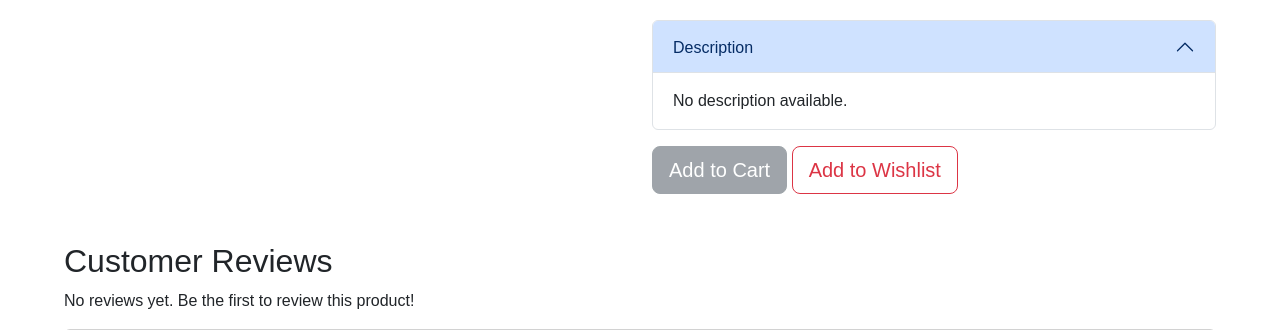
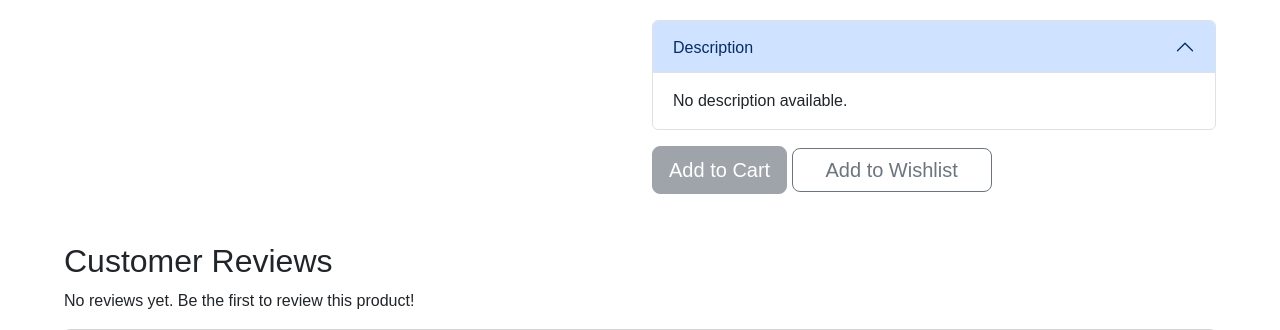
Before and after one commit to letridung07/online_estore_extreme, a Django app: template products/templates/products/product_detail.html in a window 1280 px wide. Shown: the part 275-605 px from the top of the page. Run offline with Django 5.2, Linux system fonts and the light colour scheme; the template is opened without the code that fills it, so the values that code supplies are empty; the visitor is signed in with stand-in values (Sample User, id 1); some libraries are stand-ins or nearby versions.

Commit message:
Refactor wishlist button styles and functionality for improved user experience

```diff
--- a/products/templates/products/product_detail.html
+++ b/products/templates/products/product_detail.html
@@ -55,9 +55,9 @@
                         <button class="btn btn-secondary btn-lg mt-3" disabled>Add to Cart</button>
                     {% endif %}
                     {% if user.is_authenticated %}
-                        <a href="{% url 'add_to_wishlist' product_id=product.id %}" class="btn btn-outline-danger btn-lg mt-3 wishlist-btn" data-product-id="{{ product.id }}" data-in-wishlist="{% if product_in_wishlist %}true{% else %}false{% endif %}">
+                        <a href="{% url 'add_to_wishlist' product_id=product.id %}" class="btn btn-outline-secondary btn-lg mt-3 wishlist-btn" data-product-id="{{ product.id }}" data-in-wishlist="{% if product_in_wishlist %}true{% else %}false{% endif %}">
                             <span class="wishlist-text">{% if product_in_wishlist %}Remove from Wishlist{% else %}Add to Wishlist{% endif %}</span>
-                            <span class="wishlist-icon" style="display: none;">{% if product_in_wishlist %}❌{% else %}✔️{% endif %}</span>
+                            <span class="wishlist-icon" style="display: none;">{% if product_in_wishlist %}{% else %}❤️{% endif %}</span>
                         </a>
                     {% endif %}
                 </div>
@@ -164,11 +164,21 @@
         .wishlist-btn {
             position: relative;
             overflow: hidden;
+            min-width: 200px; /* Fixed minimum width to maintain consistent size */
+            padding: 0.375rem 0.75rem; /* Consistent padding */
+            display: inline-flex;
+            align-items: center;
+            justify-content: center;
+        }
+        .wishlist-btn .wishlist-text {
+            display: inline-block;
+            white-space: nowrap; /* Prevent text wrapping */
         }
         .wishlist-btn .wishlist-icon {
             font-size: 1.2em;
             margin-left: 5px;
             transition: transform 0.3s ease;
+            flex-shrink: 0; /* Prevent icon from shrinking */
         }
         .wishlist-btn .wishlist-icon.animate {
             display: inline-block;
@@ -179,26 +189,27 @@
             50% { transform: scale(1.1); }
         }
         .wishlist-btn.added {
-            border-color: green;
-            color: green;
+            border-color: #dc3545; /* Bootstrap danger red */
+            color: #dc3545;
         }
         .wishlist-btn.added .wishlist-text {
             display: inline-block;
         }
         .wishlist-btn.added .wishlist-icon {
             display: inline-block;
-            color: green;
+            color: #dc3545;
         }
         .wishlist-btn::after {
             content: '';
             position: absolute;
             width: 100%;
             height: 100%;
-            background: rgba(0, 128, 0, 0.1);
+            background: rgba(220, 53, 69, 0.1); /* Light red overlay */
             top: 0;
             left: 0;
             opacity: 0;
             transition: opacity 0.3s ease;
+            pointer-events: none; /* Ensure overlay doesn't affect button size or interaction */
         }
         .wishlist-btn.added::after {
             opacity: 1;
@@ -246,8 +257,8 @@
                         if (data.status === 'added') {
                             this.classList.add('added');
                             this.setAttribute('data-in-wishlist', 'true');
-                            icon.textContent = '❌';
-                            icon.style.display = 'inline-block';
+                            icon.textContent = '';
+                            icon.style.display = 'none';
                             icon.classList.add('animate');
                             wishlistText.textContent = 'Remove from Wishlist';
                             setTimeout(() => {
@@ -256,7 +267,7 @@
                         } else if (data.status === 'removed') {
                             this.classList.remove('added');
                             this.setAttribute('data-in-wishlist', 'false');
-                            icon.textContent = '✔️';
+                            icon.textContent = '❤️';
                             icon.style.display = 'none';
                             icon.classList.add('animate');
                             wishlistText.textContent = 'Add to Wishlist';
@@ -266,8 +277,8 @@
                         } else if (data.status === 'exists') {
                             this.classList.add('added');
                             this.setAttribute('data-in-wishlist', 'true');
-                            icon.textContent = '❌';
-                            icon.style.display = 'inline-block';
+                            icon.textContent = '';
+                            icon.style.display = 'none';
                             wishlistText.textContent = 'Remove from Wishlist';
                             icon.classList.add('animate');
                             setTimeout(() => {
```
